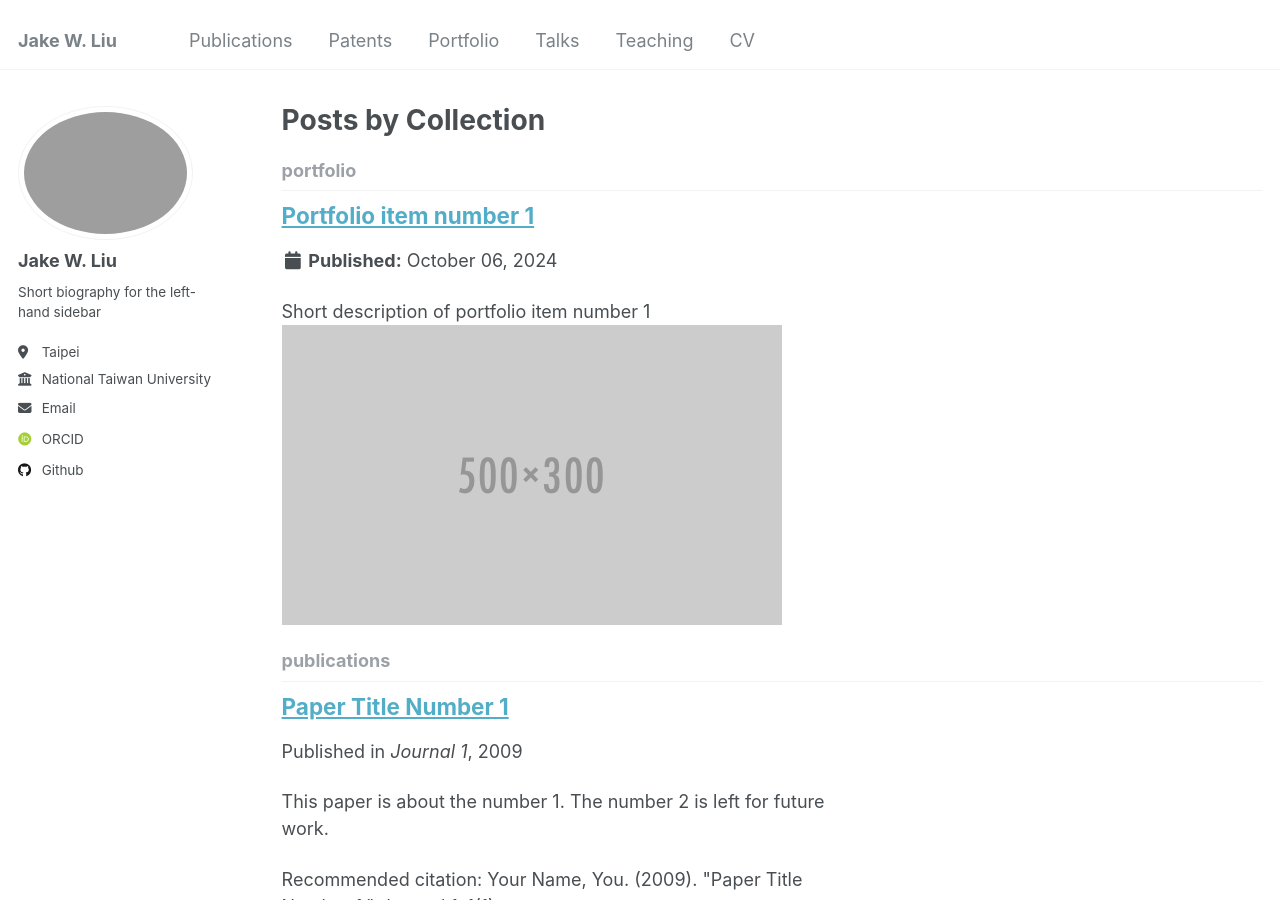
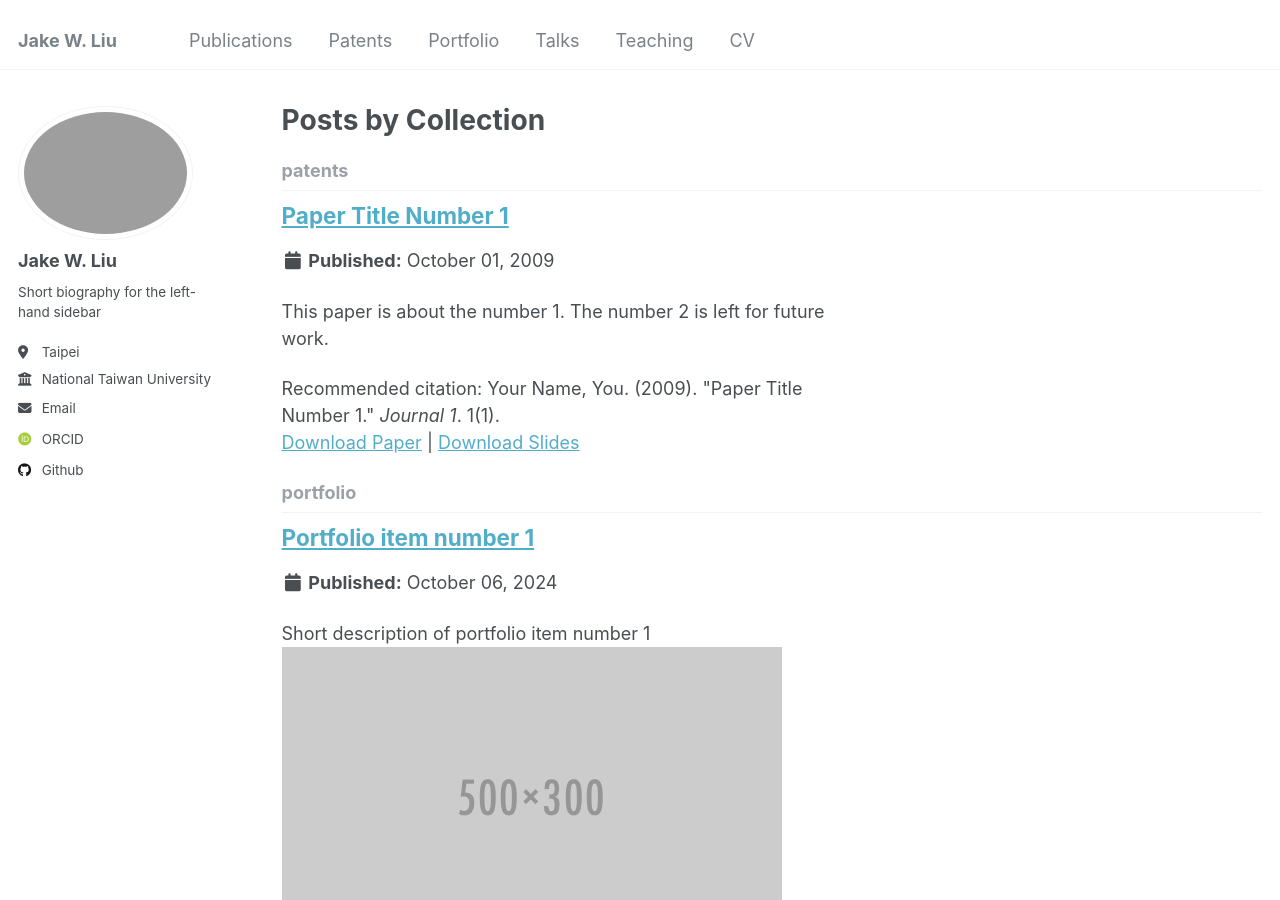
Before and after one commit to akjake616/jwliu, a Jekyll site: the page built from _pages/collection-archive.html, in a window 1280 px wide and 900 px high. Built offline with Jekyll 4.4.1, drawn with Linux system fonts in a browser that asks for light colours; some web fonts are replaced.

Commit message:
update config

```diff
--- a/_config.yml
+++ b/_config.yml
@@ -226,6 +226,9 @@ collections:
   publications:
     output: true
     permalink: /:collection/:path/
+  patents:
+    output: true
+    permalink: /:collection/:path/
   portfolio:
     output: true
     permalink: /:collection/:path/
@@ -267,6 +270,15 @@ defaults:
   - scope:
       path: ""
       type: publications
+    values:
+      layout: single
+      author_profile: true
+      share: true
+      comments: true
+  # patents
+  - scope:
+      path: ""
+      type: patents
     values:
       layout: single
       author_profile: true
--- a/_pages/patents.html
+++ b/_pages/patents.html
@@ -5,9 +5,9 @@ permalink: /patents/
 author_profile: true
 ---
 
-{% if site.author.googlescholar %}
+<!-- {% if site.author.googlescholar %}
   <div class="wordwrap">You can also find my articles on <a href="{{site.author.googlescholar}}">my Google Scholar profile</a>.</div>
-{% endif %}
+{% endif %} -->
 
 {% include base_path %}
 
```
